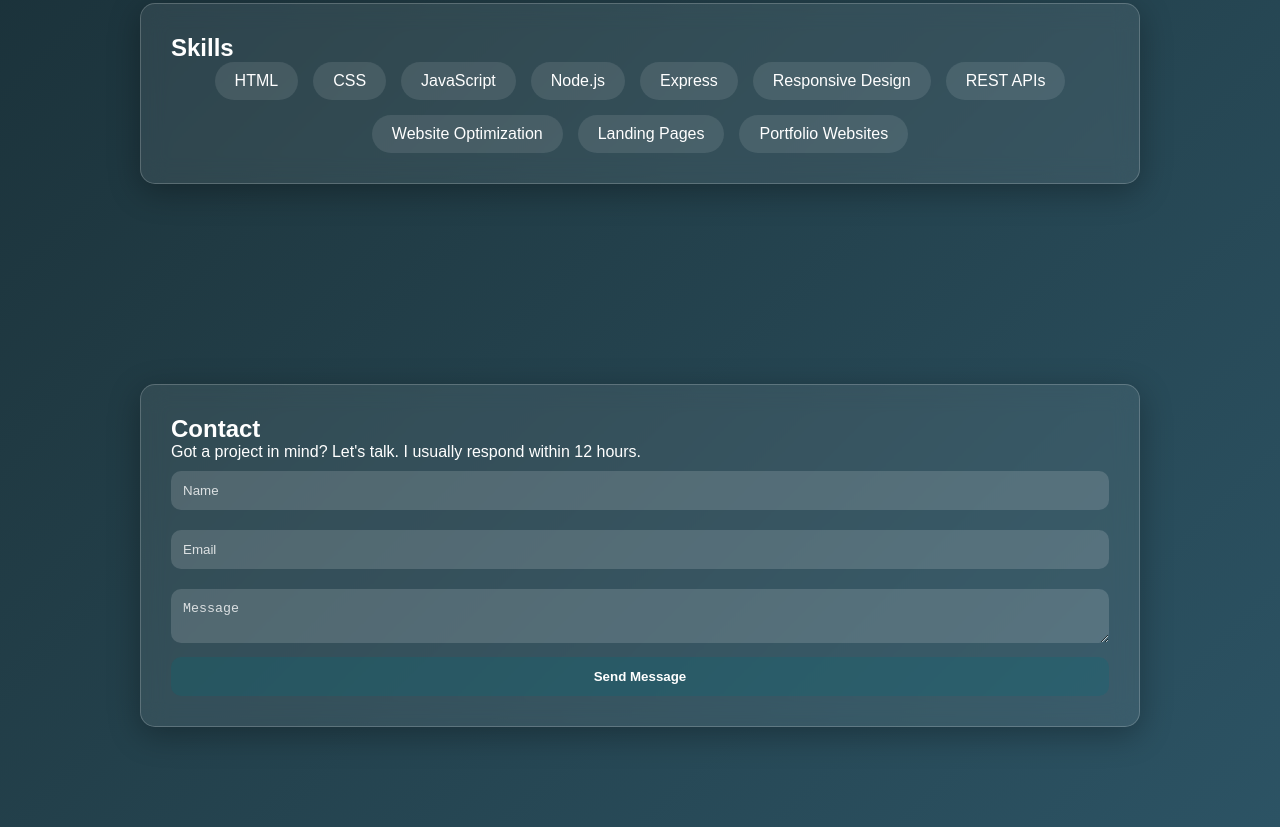
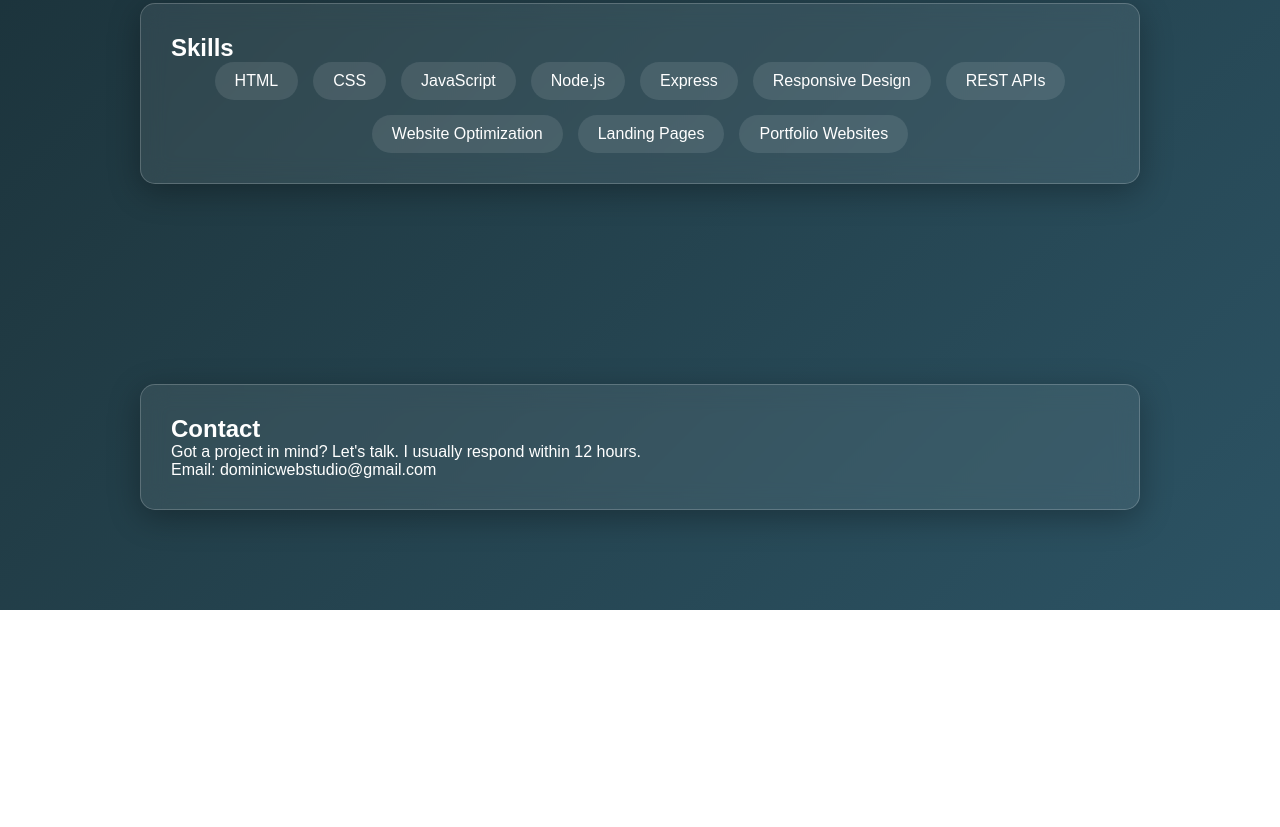
Before and after one commit to ameduoshioke34-dev/portfolio, a plain HTML site: page index.html in a window 1280 px wide. Shown: the part 1181-2008 px from the top of the page. After the commit the page ends 1791 px from the top, so only its background shows below. Drawn offline with Linux system fonts and the light colour scheme.

Commit message:
Update frontend only

```diff
--- a/index.html
+++ b/index.html
@@ -69,12 +69,7 @@
   <div class="container glass">
     <h2>Contact</h2>
     <p>Got a project in mind? Let's talk. I usually respond within 12 hours.</p>
-    <form id="contactForm">
-      <input type="text" id="name" placeholder="Name" required>
-      <input type="email" id="email" placeholder="Email" required>
-      <textarea id="message" placeholder="Message" required></textarea>
-      <button type="submit">Send Message</button>
-    </form>
+    <P>Email: dominicwebstudio@gmail.com</P>
     </div>
 </section>
 
```
